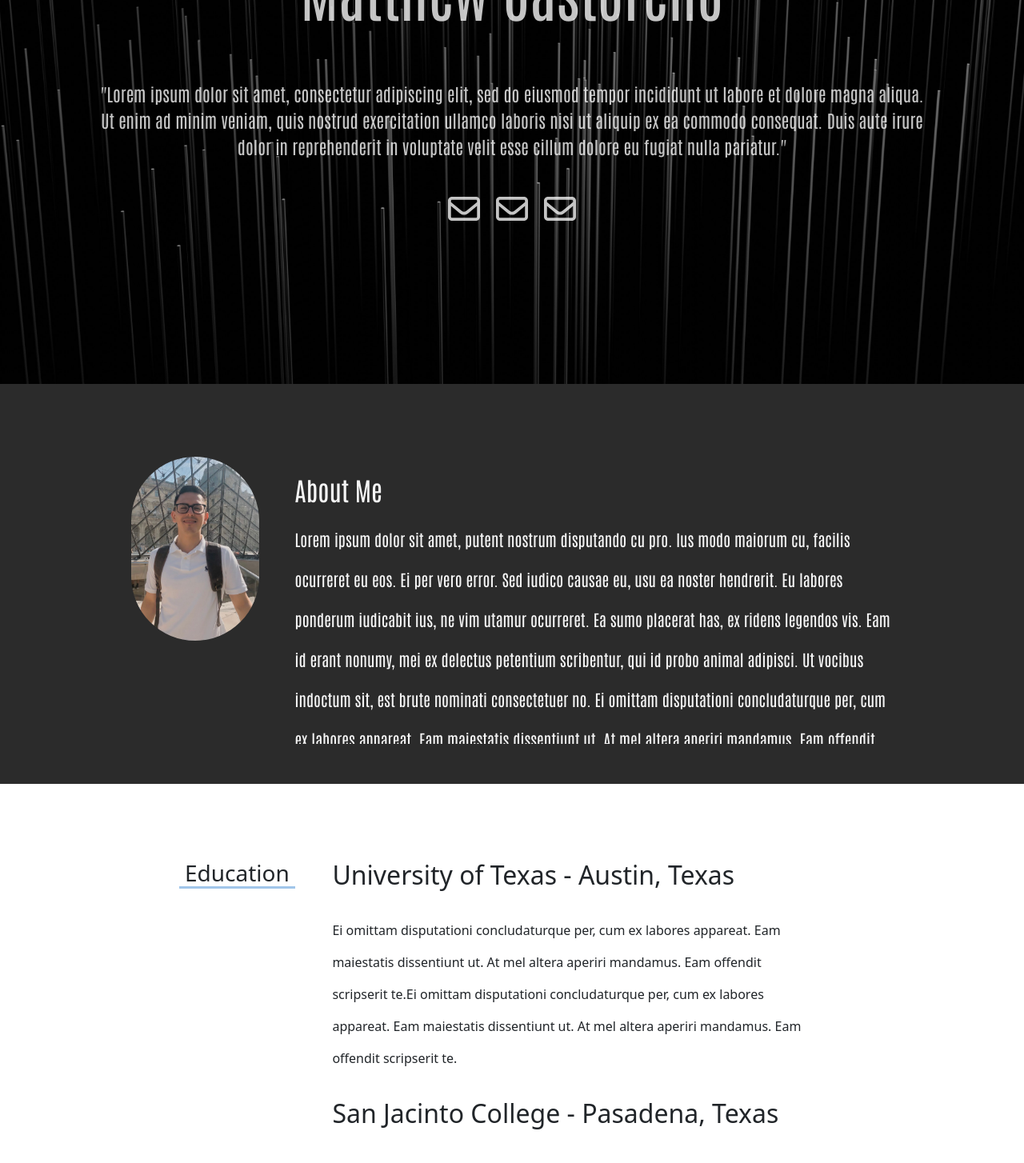
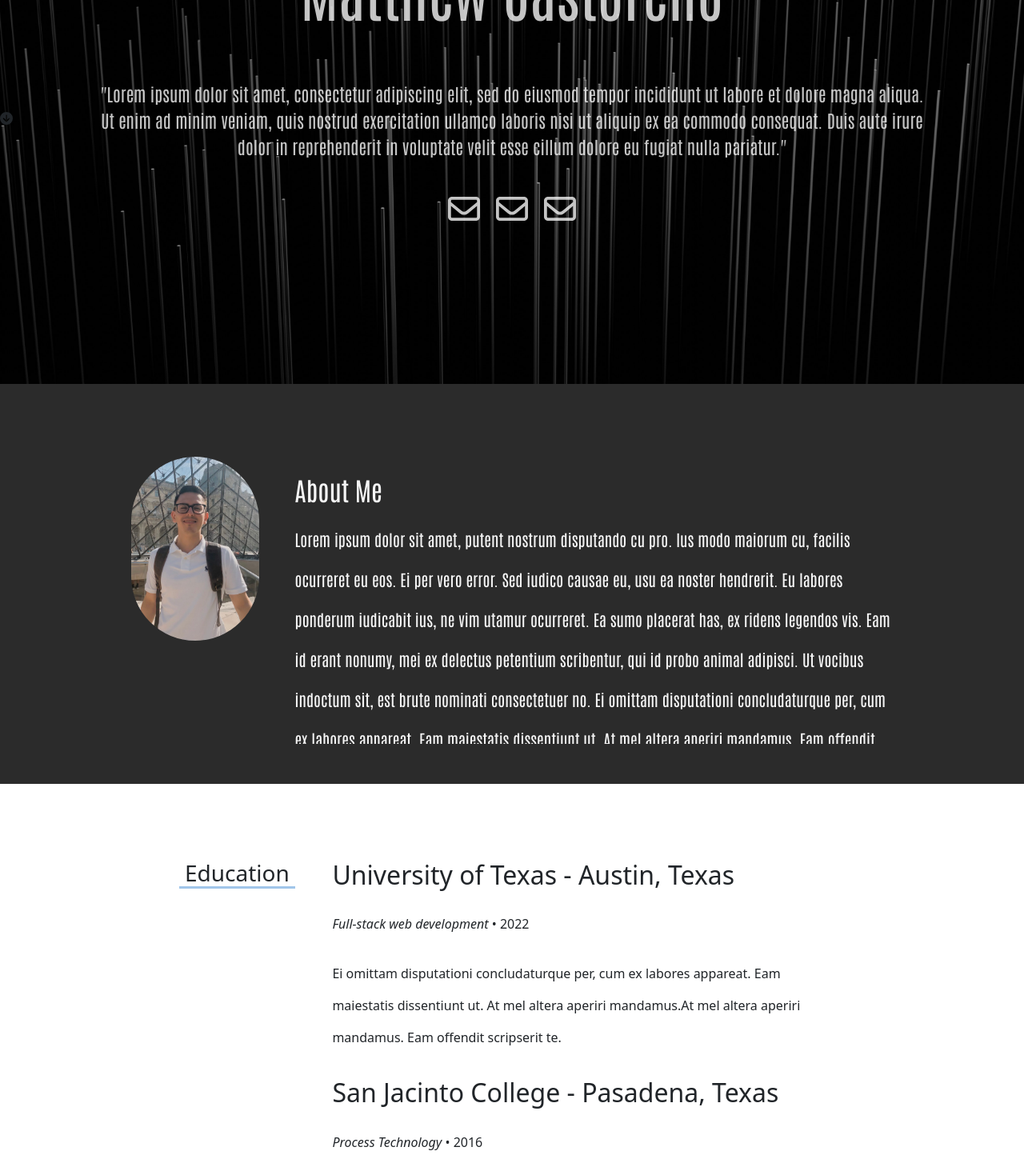
Before and after one commit to Castoreno05/React-Portfolio, a React (Create React App) app: page / in a window 1280 px wide. Shown: the part 320-1774 px from the top of the page at 80% size. Built offline with nearby package versions, Linux system fonts and the light colour scheme.

Commit message:
Completed skills section

```diff
--- a/package.json
+++ b/package.json
@@ -14,6 +14,7 @@
     "react-bootstrap": "^2.5.0",
     "react-dom": "^18.2.0",
     "react-scripts": "5.0.1",
+    "react-scroll": "^1.8.7",
     "web-vitals": "^2.1.4"
   },
   "scripts": {
--- a/public/index.html
+++ b/public/index.html
@@ -21,7 +21,7 @@
       work correctly both with client-side routing and a non-root public URL.
       Learn how to configure a non-root public URL by running `npm run build`.
     -->
-  <title>Castoreno React Portfolio</title>
+  <title>Matthew Castoreno</title>
 </head>
 
 <body>
--- a/src/components/Header/index.js
+++ b/src/components/Header/index.js
@@ -1,7 +1,14 @@
 import React from "react";
 import { Nav, Navbar } from "react-bootstrap";
 import { FontAwesomeIcon } from "@fortawesome/react-fontawesome";
-import { faAddressCard, faHouse, faDiagramProject, faFile } from "@fortawesome/free-solid-svg-icons";
+import { Link } from "react-scroll";
+import {
+  faAddressCard,
+  faHouse,
+  faDiagramProject,
+  faFile,
+  faArrowCircleDown,
+} from "@fortawesome/free-solid-svg-icons";
 import { faEnvelope } from "@fortawesome/free-regular-svg-icons";
 import "./header.css";
 
@@ -10,30 +17,21 @@ export default function Header() {
     <div className="header">
       <Navbar bg="dark" variant="dark" fixed="top" expand="xxl">
         <Navbar.Brand>
-          <a href="https://github.com/Castoreno05/Project_3">
-          </a>
+          <a href="https://github.com/Castoreno05/Project_3"></a>
         </Navbar.Brand>
         <Navbar.Toggle />
         <Navbar.Collapse>
           <Nav>
-            <Nav.Link
-              href="/"
-            >
+            <Nav.Link href="/">
               <FontAwesomeIcon icon={faHouse}></FontAwesomeIcon>
             </Nav.Link>
-            <Nav.Link
-              href="/projects"
-            >
+            <Nav.Link href="/projects">
               <FontAwesomeIcon icon={faDiagramProject}></FontAwesomeIcon>
             </Nav.Link>
-            <Nav.Link
-              href="/about"
-            >
+            <Nav.Link href="/about">
               <FontAwesomeIcon icon={faAddressCard}></FontAwesomeIcon>
             </Nav.Link>
-            <Nav.Link
-              href="/#skills"
-            >
+            <Nav.Link href="/#skills">
               <FontAwesomeIcon icon={faFile}></FontAwesomeIcon>
             </Nav.Link>
           </Nav>
@@ -42,14 +40,29 @@ export default function Header() {
       <section className="intro">
         <h1 className="name">Matthew Castoreno</h1>
         <div className="paragraphDiv">
-          <p>"Lorem ipsum dolor sit amet, consectetur adipiscing elit, sed do eiusmod tempor incididunt ut labore et dolore magna aliqua. Ut enim ad minim veniam, quis nostrud exercitation ullamco laboris nisi ut aliquip ex ea commodo consequat. Duis aute irure dolor in reprehenderit in voluptate velit esse cillum dolore eu fugiat nulla pariatur."</p>
+          <p>
+            "Lorem ipsum dolor sit amet, consectetur adipiscing elit, sed do
+            eiusmod tempor incididunt ut labore et dolore magna aliqua. Ut enim
+            ad minim veniam, quis nostrud exercitation ullamco laboris nisi ut
+            aliquip ex ea commodo consequat. Duis aute irure dolor in
+            reprehenderit in voluptate velit esse cillum dolore eu fugiat nulla
+            pariatur."
+          </p>
         </div>
         <div className="socialLinks">
-        <FontAwesomeIcon id="githubLink" icon={faEnvelope}></FontAwesomeIcon>
-        <FontAwesomeIcon id="resumeLink" icon={faEnvelope}></FontAwesomeIcon>
-        <FontAwesomeIcon id="linkedinLink" icon={faEnvelope}></FontAwesomeIcon>
+          <FontAwesomeIcon id="githubLink" icon={faEnvelope}></FontAwesomeIcon>
+          <FontAwesomeIcon id="resumeLink" icon={faEnvelope}></FontAwesomeIcon>
+          <FontAwesomeIcon
+            id="linkedinLink"
+            icon={faEnvelope}
+          ></FontAwesomeIcon>
         </div>
       </section>
+      <div className="arrowDown">
+        <Link to="about" spy={true} smooth={true} duration={500}>
+        <FontAwesomeIcon icon={faArrowCircleDown}></FontAwesomeIcon>
+        </Link>
+      </div>
     </div>
   );
 }
--- a/src/components/Skills/index.js
+++ b/src/components/Skills/index.js
@@ -8,14 +8,14 @@ export default function Skills() {
         <h3 className="skillTitle">Education</h3>
         <div className="education-columns">
           <h2>University of Texas - Austin, Texas</h2>
+          <p className="info"><em>Full-stack web development</em> <span>•</span> 2022</p>
           <div className="skillColumn">
             Ei omittam disputationi concludaturque per, cum ex labores appareat.
-            Eam maiestatis dissentiunt ut. At mel altera aperiri mandamus. Eam
-            offendit scripserit te.Ei omittam disputationi concludaturque per,
-            cum ex labores appareat. Eam maiestatis dissentiunt ut. At mel
+            Eam maiestatis dissentiunt ut. At mel altera aperiri mandamus.At mel
             altera aperiri mandamus. Eam offendit scripserit te.
           </div>
           <h2>San Jacinto College - Pasadena, Texas</h2>
+          <p className="info"><em>Process Technology</em> <span>•</span> 2016</p>
           <div className="skillColumn">
             Ei omittam disputationi concludaturque per, cum ex labores appareat.
             Eam maiestatis dissentiunt ut. At mel altera aperiri mandamus. Eam
@@ -29,6 +29,7 @@ export default function Skills() {
         <h3 className="skillTitle">Work</h3>
         <div className="work-columns">
           <h2>Eurecat US Inc</h2>
+          <p className="info"><em>Process Operator</em> <span>•</span> 2022</p>
           <div className="skillColumn">
             Ei omittam disputationi concludaturque per, cum ex labores appareat.
             Eam maiestatis dissentiunt ut. At mel altera aperiri mandamus. Eam
@@ -37,6 +38,7 @@ export default function Skills() {
             altera aperiri mandamus. Eam offendit scripserit te.
           </div>
           <h2>The Lubrizol Corporation</h2>
+          <p className="info"><em>Process Operator</em> <span>•</span> 2016-2020</p>
           <div className="skillColumn">
             Ei omittam disputationi concludaturque per, cum ex labores appareat.
             Eam maiestatis dissentiunt ut. At mel altera aperiri mandamus. Eam
@@ -55,11 +57,23 @@ export default function Skills() {
             offendit scripserit te.Ei omittam disputationi concludaturque per,
             cum ex labores appareat. Eam maiestatis dissentiunt ut. At mel
             altera aperiri mandamus. Eam offendit scripserit Ei omittam
-            disputationi concludaturque per, cum ex labores appareat. Eam
-            maiestatis dissentiunt ut. At mel altera aperiri mandamus. Eam
-            offendit scripserit te.Ei omittam disputationi concludaturque per,
-            cum ex labores appareat. Eam maiestatis dissentiunt ut. At mel
-            altera aperiri mandamus. Eam offendit scripserit te.
+            disputationi concludaturque per, cum ex labores appareat.
+          </div>
+          <p>HTML</p>
+          <div className="strength-container">
+            <div className="hyper"></div>
+          </div>
+          <p>CSS</p>
+          <div className="strength-container">
+            <div className="css"></div>
+          </div>
+          <p>Javascript</p>
+          <div className="strength-container">
+            <div className="java"></div>
+          </div>
+          <p>MySQL</p>
+          <div className="strength-container">
+            <div className="mySQL"></div>
           </div>
         </div>
       </div>
--- a/src/components/Skills/skills.css
+++ b/src/components/Skills/skills.css
@@ -3,6 +3,11 @@
   width: 70vw;
   margin: 3em auto;
   padding: 2em;
+  border-bottom: 1px solid 	#787878;
+}
+.info {
+  padding: 15px;
+  margin: 0;
 }
 .skillTitle {
   margin-top: 8px;
@@ -59,6 +64,43 @@
   padding: 15px;
   margin: 0;
 }
+.strength-columns p {
+  width: 80px;
+  text-align: left;
+  padding: 15px;
+}
+.strength-container {
+  position: relative;
+  left: 2%;
+  width: 95%;
+  background-color: #787878;
+}
+.mySQL {
+  text-align: right;
+  padding: 15px;
+  padding-top: 18px;
+  padding-bottom: 18px;
+  width: 87%;
+  background-color: black;
+}
+.hyper, .css, .java {
+  text-align: right;
+  padding: 15px;
+  padding-top: 18px;
+  padding-bottom: 18px;
+}
+.hyper {
+  width: 86%;
+  background-color: black;
+}
+.css {
+  width: 82%;
+  background-color: black;
+}
+.java {
+  width: 79%;
+  background-color: black;
+}
 
 
 
```
Also changed, not shown: 1 other file (tests, documents, lock files or other folders).
